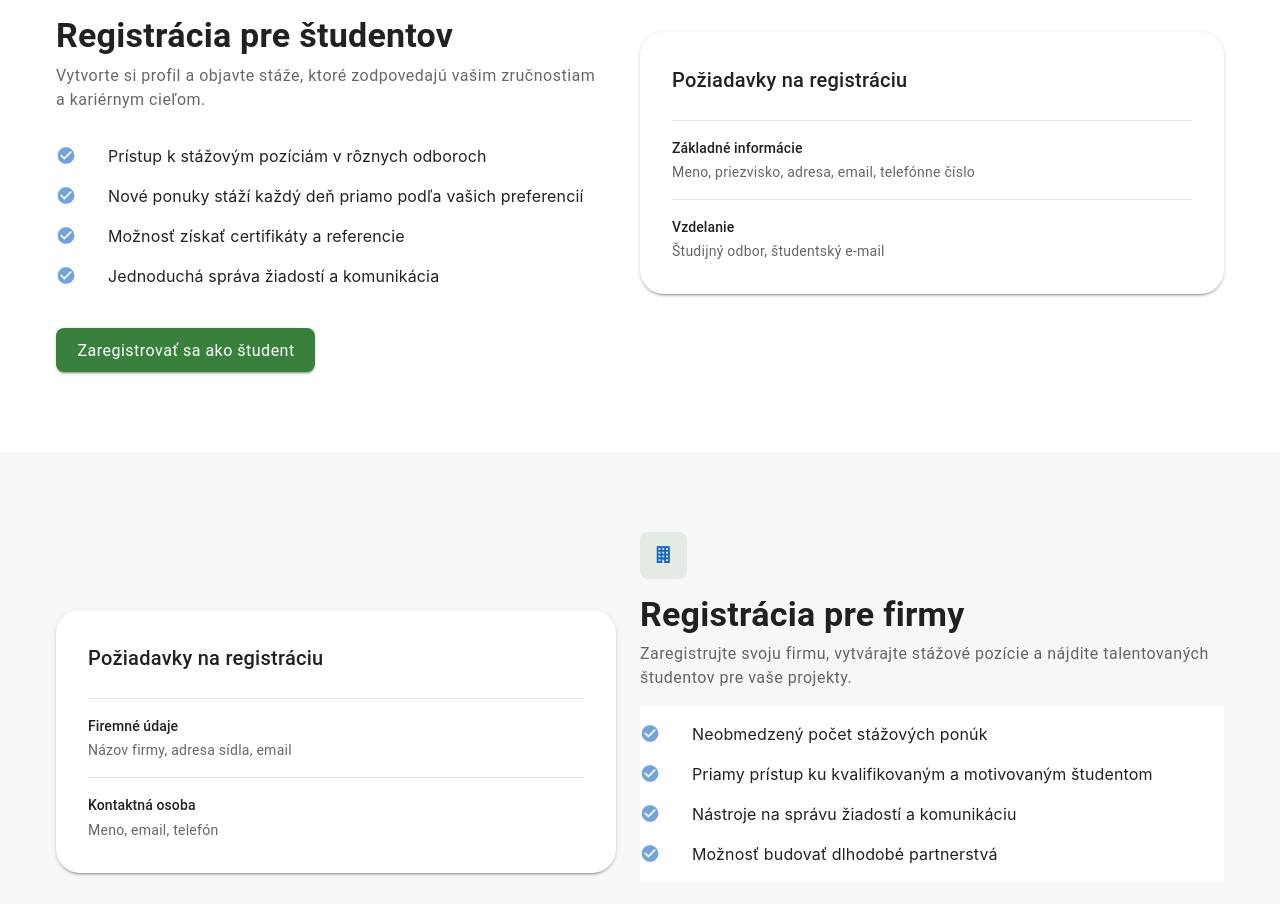
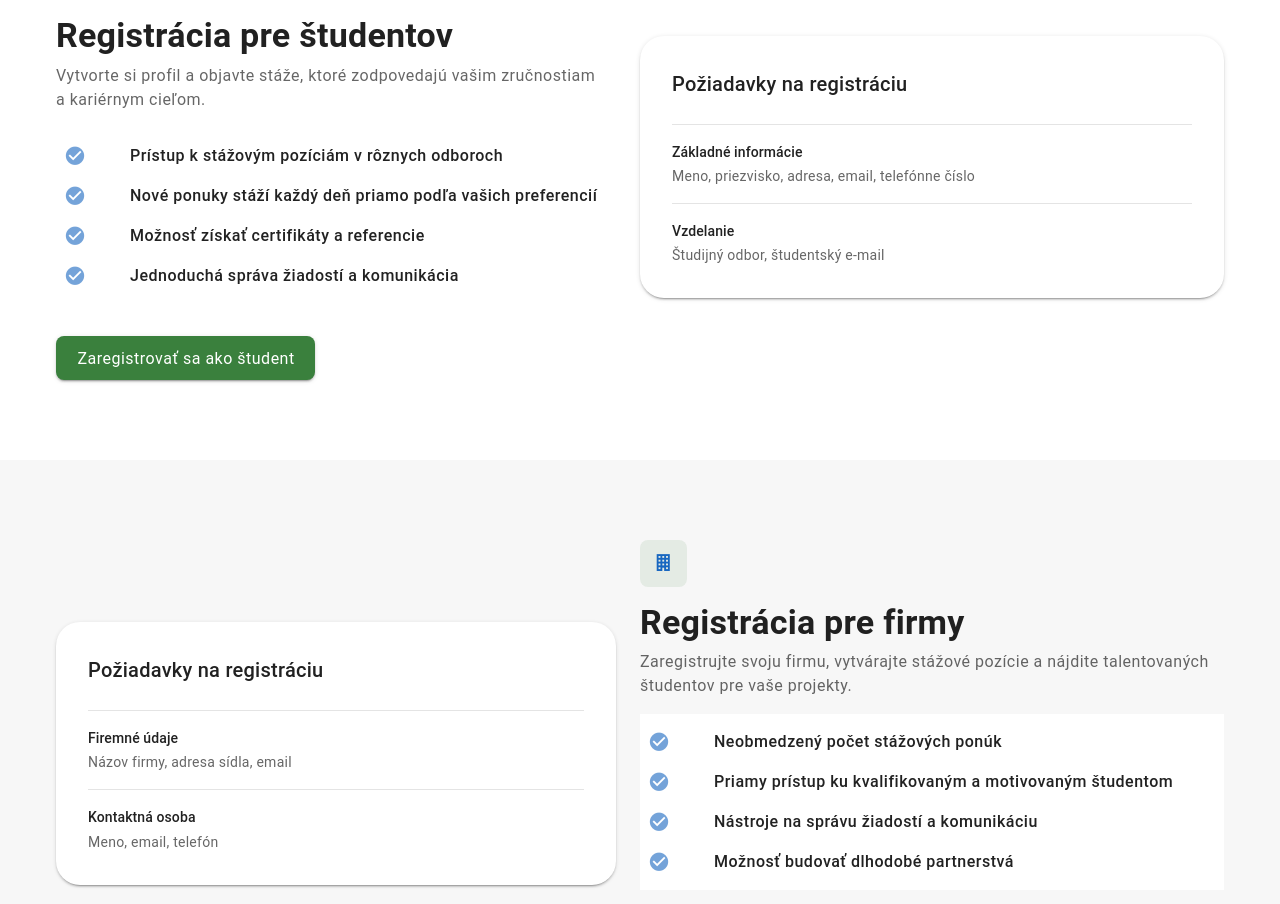
Before and after one commit to YehorSk/internship-manager-web, a Vue app: page / in a window 1280 px wide. Shown: the part 1866-2770 px from the top of the page. Built offline with nearby package versions, Linux system fonts and the light colour scheme; no server answers.

Commit message:
fix  language selection during authorization

```diff
--- a/src/components/AppHeader.vue
+++ b/src/components/AppHeader.vue
@@ -1,8 +1,8 @@
 <template>
   <div>
     <v-app-bar flat density="comfortable" class="bg-white">
-      <v-container class="full px-4 pr-6">
-        <div class="d-flex align-center justify-space-between w-100">
+      <v-container fluid class="px-4">
+        <div class="d-flex align-center justify-space-between w-100 flex-wrap">
           <div
             class="text-h6 pl-6"
             style="cursor: pointer; color: #3a803d; font-weight: 700; letter-spacing: 0.3px"
@@ -10,7 +10,7 @@
           >
             {{ $t('Header.title') }}
           </div>
-          <div class="d-none d-md-flex align-center ga-6">
+          <div class="d-none d-lg-flex align-center ga-6">
             <v-btn
               variant="text"
               class="font-weight-semibold text-body-1"
@@ -46,7 +46,7 @@
             </v-btn>
             <LanguageSwitcher />
           </div>
-          <v-btn class="d-md-none" icon @click="isMobileMenuOpen = !isMobileMenuOpen">
+          <v-btn class="d-lg-none" icon @click="isMobileMenuOpen = !isMobileMenuOpen">
             <v-icon>{{ isMobileMenuOpen ? 'mdi-close' : 'mdi-menu' }}</v-icon>
           </v-btn>
         </div>
@@ -54,7 +54,7 @@
     </v-app-bar>
 
     <v-expand-transition>
-      <div v-if="isMobileMenuOpen" class="d-md-none bg-white shadow-lg position-relative z-100">
+      <div v-if="isMobileMenuOpen" class="d-lg-none bg-white shadow-lg position-relative z-100">
         <v-divider />
         <v-container class="py-4">
           <v-btn block variant="text" class="mb-2 text-body-1" @click="scrollTo('hero')">{{
@@ -91,7 +91,9 @@
           >
             {{ $t('Header.login') }}
           </v-btn>
-          <LanguageSwitcher />
+          <div class="d-flex justify-center">
+            <LanguageSwitcher />
+          </div>
         </v-container>
       </div>
     </v-expand-transition>
--- a/src/stores/authStore.js
+++ b/src/stores/authStore.js
@@ -5,6 +5,7 @@ import {useStorage} from "@vueuse/core";
 import { useToastStore } from '@/stores/toastStore.js'
 import i18n from '@/i18n'
 import { useProfileStore } from '@/stores/profileStore.js'
+import router from '@/router/index.js'
 
 export const useAuthStore = defineStore('auth', {
   state: () => ({
@@ -40,12 +41,18 @@ export const useAuthStore = defineStore('auth', {
     },
     async register(data) {
       const toast = useToastStore()
+      const profileStore = useProfileStore()
+      const lang = profileStore.lang || 'sk'
       this.loading = true
       this.fieldErrors = {}
       try {
-        const { data: response } = await axios.post('/api/auth/register', data)
+        data.language = lang
+        const { data: response } = await axios.post('/api/auth/register', data, {
+          headers: { lang }
+        })
         toast.showSuccess(response.message)
         console.log(response)
+        router.push('/login')
       } catch (e) {
         handleError(e, this, toast)
         throw e
@@ -78,16 +85,21 @@ export const useAuthStore = defineStore('auth', {
     },
     async login(email, password) {
       const toast = useToastStore()
+      const profileStore = useProfileStore()
+      const lang = profileStore.lang || 'sk'
       this.loading = true
       try {
-        const { data: response } = await axios.post('/api/auth/login', { email, password })
+        const { data: response } = await axios.post(
+          '/api/auth/login',
+          { email, password },
+          { headers: { lang } }
+        )
         this.user = response.data
         this.token = response.token
         toast.showSuccess(response.message)
         this.isLoggedIn = true
         console.log(response)
-        const profileStore = useProfileStore()
-        profileStore.lang = response.data.language || 'sk'
+        await profileStore.setLanguage(lang)
         i18n.global.locale.value = profileStore.lang
         window.location.reload();
       } catch (e) {
--- a/src/views/InfoPage.vue
+++ b/src/views/InfoPage.vue
@@ -18,6 +18,8 @@
                 <v-icon start>mdi-school</v-icon>
                 {{ $t('Hero.student_btn') }}
               </v-btn>
+            </div>
+            <div class="mt-4">
               <v-btn variant="outlined" size="large" @click="scrollTo('company-registration')">
                 <v-icon start>mdi-office-building</v-icon>
                 {{ $t('Hero.company_btn') }}
@@ -175,22 +177,41 @@
               {{ $t('Student.desc') }}
             </p>
 
-            <v-list lines="one" density="compact" class="mb-6">
-              <v-list-item class="pa-0">
-                <template #prepend><v-icon color="primary" size="20">mdi-check-circle</v-icon></template>
-                <v-list-item-title>{{ $t('Student.points.desc') }}</v-list-item-title>
+            <v-list lines="false" density="comfortable" class="mb-8">
+              <v-list-item class="py-2 px-2 rounded-lg hover:bg-grey-lighten-4 transition-all">
+                <template #prepend>
+                  <v-icon color="primary" size="22" class="mr-3">mdi-check-circle</v-icon>
+                </template>
+                <v-list-item-title class="text-body-1 font-weight-medium text-high-emphasis">
+                  {{ $t('Student.points.desc') }}
+                </v-list-item-title>
               </v-list-item>
-              <v-list-item class="pa-0">
-                <template #prepend><v-icon color="primary" size="20">mdi-check-circle</v-icon></template>
-                <v-list-item-title>{{ $t('Student.points.desc1') }}</v-list-item-title>
+
+              <v-list-item class="py-2 px-2 rounded-lg hover:bg-grey-lighten-4 transition-all">
+                <template #prepend>
+                  <v-icon color="primary" size="22" class="mr-3">mdi-check-circle</v-icon>
+                </template>
+                <v-list-item-title class="text-body-1 font-weight-medium text-high-emphasis">
+                  {{ $t('Student.points.desc1') }}
+                </v-list-item-title>
               </v-list-item>
-              <v-list-item class="pa-0">
-                <template #prepend><v-icon color="primary" size="20">mdi-check-circle</v-icon></template>
-                <v-list-item-title>{{ $t('Student.points.desc2') }}</v-list-item-title>
+
+              <v-list-item class="py-2 px-2 rounded-lg hover:bg-grey-lighten-4 transition-all">
+                <template #prepend>
+                  <v-icon color="primary" size="22" class="mr-3">mdi-check-circle</v-icon>
+                </template>
+                <v-list-item-title class="text-body-1 font-weight-medium text-high-emphasis">
+                  {{ $t('Student.points.desc2') }}
+                </v-list-item-title>
               </v-list-item>
-              <v-list-item class="pa-0">
-                <template #prepend><v-icon color="primary" size="20">mdi-check-circle</v-icon></template>
-                <v-list-item-title>{{ $t('Student.points.desc3') }}</v-list-item-title>
+
+              <v-list-item class="py-2 px-2 rounded-lg hover:bg-grey-lighten-4 transition-all">
+                <template #prepend>
+                  <v-icon color="primary" size="22" class="mr-3">mdi-check-circle</v-icon>
+                </template>
+                <v-list-item-title class="text-body-1 font-weight-medium text-high-emphasis">
+                  {{ $t('Student.points.desc3') }}
+                </v-list-item-title>
               </v-list-item>
             </v-list>
 
@@ -258,22 +279,41 @@
               {{ $t('Company.desc') }}
             </p>
 
-            <v-list lines="one" density="compact" class="mb-6">
-              <v-list-item class="pa-0">
-                <template #prepend><v-icon color="primary" size="20">mdi-check-circle</v-icon></template>
-                <v-list-item-title>{{ $t('Company.points.desc') }}</v-list-item-title>
+            <v-list lines="false" density="comfortable" class="mb-8">
+              <v-list-item class="py-2 px-2 rounded-lg hover:bg-grey-lighten-4 transition-all">
+                <template #prepend>
+                  <v-icon color="primary" size="22" class="mr-3">mdi-check-circle</v-icon>
+                </template>
+                <v-list-item-title class="text-body-1 font-weight-medium text-high-emphasis">
+                  {{ $t('Company.points.desc') }}
+                </v-list-item-title>
               </v-list-item>
-              <v-list-item class="pa-0">
-                <template #prepend><v-icon color="primary" size="20">mdi-check-circle</v-icon></template>
-                <v-list-item-title>{{ $t('Company.points.desc1') }}</v-list-item-title>
+
+              <v-list-item class="py-2 px-2 rounded-lg hover:bg-grey-lighten-4 transition-all">
+                <template #prepend>
+                  <v-icon color="primary" size="22" class="mr-3">mdi-check-circle</v-icon>
+                </template>
+                <v-list-item-title class="text-body-1 font-weight-medium text-high-emphasis">
+                  {{ $t('Company.points.desc1') }}
+                </v-list-item-title>
               </v-list-item>
-              <v-list-item class="pa-0">
-                <template #prepend><v-icon color="primary" size="20">mdi-check-circle</v-icon></template>
-                <v-list-item-title>{{ $t('Company.points.desc2') }}</v-list-item-title>
+
+              <v-list-item class="py-2 px-2 rounded-lg hover:bg-grey-lighten-4 transition-all">
+                <template #prepend>
+                  <v-icon color="primary" size="22" class="mr-3">mdi-check-circle</v-icon>
+                </template>
+                <v-list-item-title class="text-body-1 font-weight-medium text-high-emphasis">
+                  {{ $t('Company.points.desc2') }}
+                </v-list-item-title>
               </v-list-item>
-              <v-list-item class="pa-0">
-                <template #prepend><v-icon color="primary" size="20">mdi-check-circle</v-icon></template>
-                <v-list-item-title>{{ $t('Company.points.desc3') }}</v-list-item-title>
+
+              <v-list-item class="py-2 px-2 rounded-lg hover:bg-grey-lighten-4 transition-all">
+                <template #prepend>
+                  <v-icon color="primary" size="22" class="mr-3">mdi-check-circle</v-icon>
+                </template>
+                <v-list-item-title class="text-body-1 font-weight-medium text-high-emphasis">
+                  {{ $t('Company.points.desc3') }}
+                </v-list-item-title>
               </v-list-item>
             </v-list>
 
```
